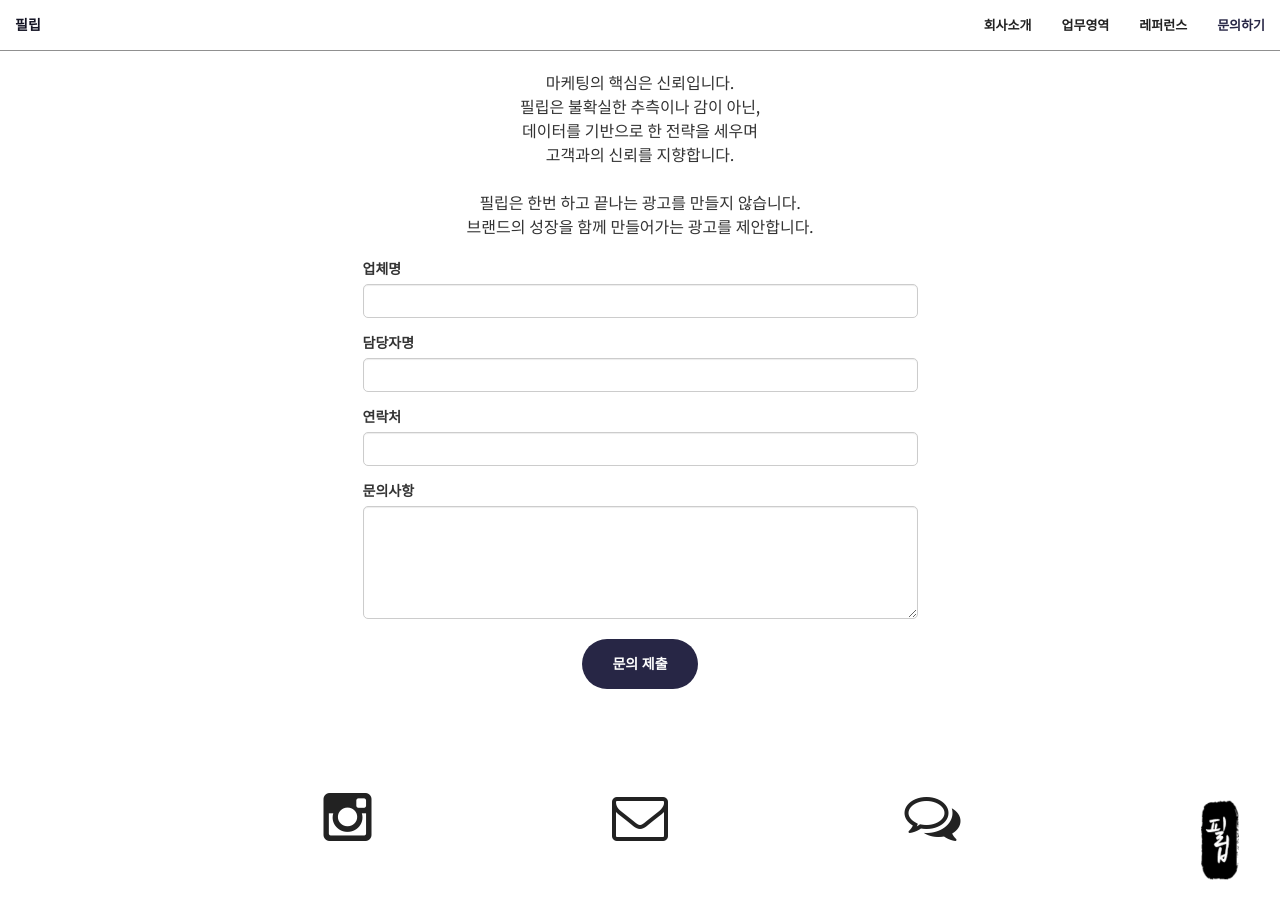
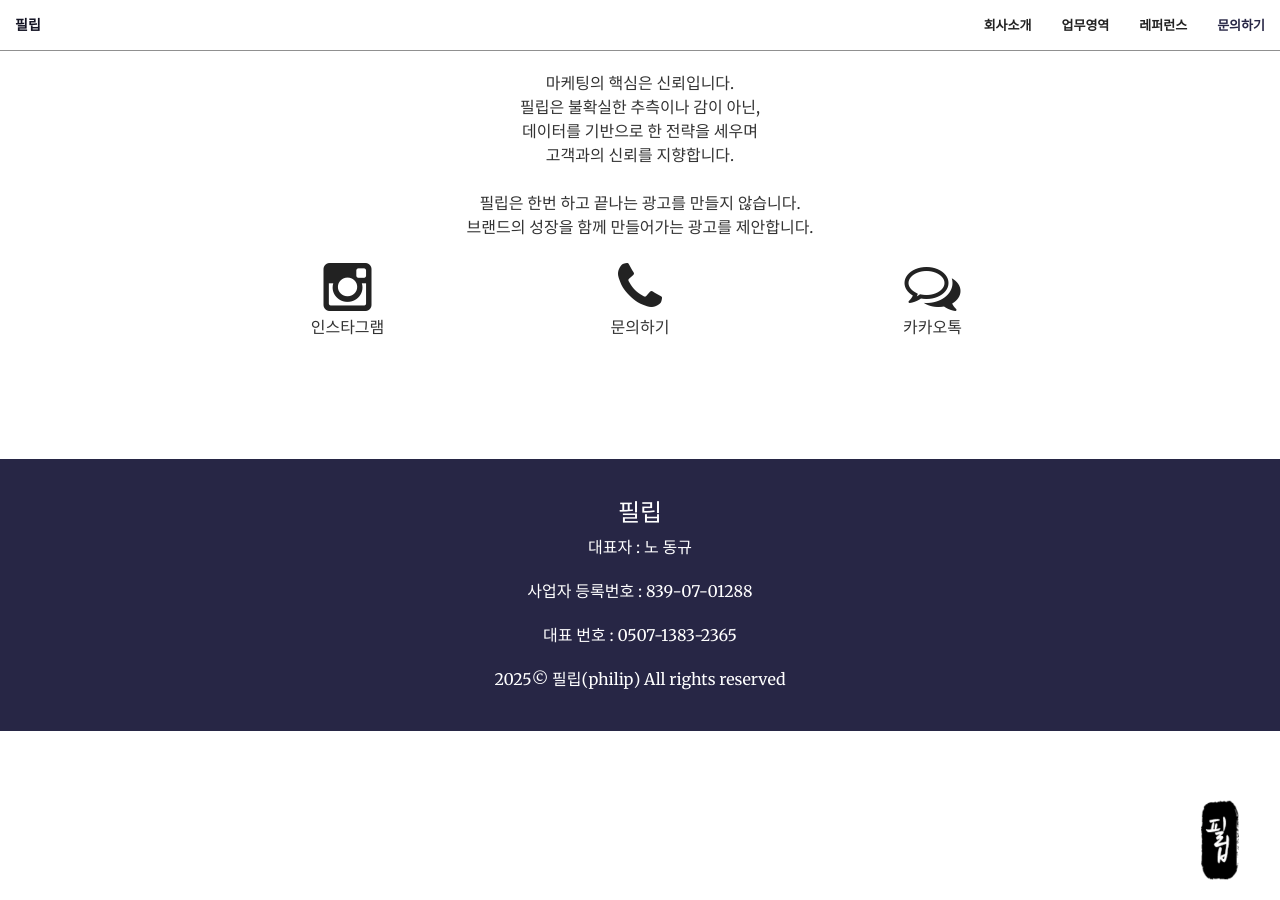
Before and after one commit to philipcommunication/philip-homepage, a Jekyll site: the page built from index.html, in a window 1280 px wide and 900 px high, scrolled down 3628 px. Built offline with Jekyll 4.4.1, drawn with Linux system fonts in a browser that asks for light colours.

Commit message:
Update contact.html

```diff
--- a/_includes/contact.html
+++ b/_includes/contact.html
@@ -12,47 +12,24 @@
                     필립은 한번 하고 끝나는 광고를 만들지 않습니다.<br>
                     브랜드의 성장을 함께 만들어가는 광고를 제안합니다.</p>
             </div>
-            <section id="inquiry-form" class="inquiry-section">
-                <div class="container">
-                    <div class="row">
-                        <div class="col-lg-6 col-lg-offset-3">
-                            <form id="contact-form" action="send_email.php" method="POST">
-                                <div class="form-group">
-                                    <label for="company">업체명</label>
-                                    <input type="text" id="company" name="company" class="form-control" required>
-                                </div>
-                                <div class="form-group">
-                                    <label for="name">담당자명</label>
-                                    <input type="text" id="name" name="name" class="form-control" required>
-                                </div>
-                                <div class="form-group">
-                                    <label for="phone">연락처</label>
-                                    <input type="tel" id="phone" name="phone" class="form-control" required>
-                                </div>
-                                <div class="form-group">
-                                    <label for="message">문의사항</label>
-                                    <textarea id="message" name="message" class="form-control" rows="4" required></textarea>
-                                </div>
-                                <button type="submit" class="btn btn-primary btn-xl">문의 제출</button>
-                            </form>
-                        </div>
-                    </div>
-                </div>
-            </section>
+
          <div class="col-lg-2 col-lg-offset-2 text-center">
              <a href="https://www.instagram.com/mkt_philip">
                 <i class="fa fa-instagram fa-3x wow bounceIn" data-wow-delay=".1s"></i>
              </a>
+             <p>인스타그램</p>
         </div>
         <div class="col-lg-2 col-lg-offset-1 text-center">
-            <a href="mailto:ndk0929@gmail.com">
-                <i class="fa fa-envelope-o fa-3x wow bounceIn" data-wow-delay=".1s"></i>
+            <a href="tel:050713832365">
+                <i class="fa fa-phone fa-3x wow bounceIn" data-wow-delay=".1s"></i>
             </a>
+            <p>문의하기</p>
         </div>
         <div class="col-lg-2 col-lg-offset-1 text-center">
             <a href="https://pf.kakao.com/_txmrxkT/chat" target="_blank">
                 <i class="fa fa-comments-o fa-3x wow bounceIn" data-wow-delay=".1s"></i>
             </a>
+            <p>카카오톡</p>
         </div>
 
     </div>
```
